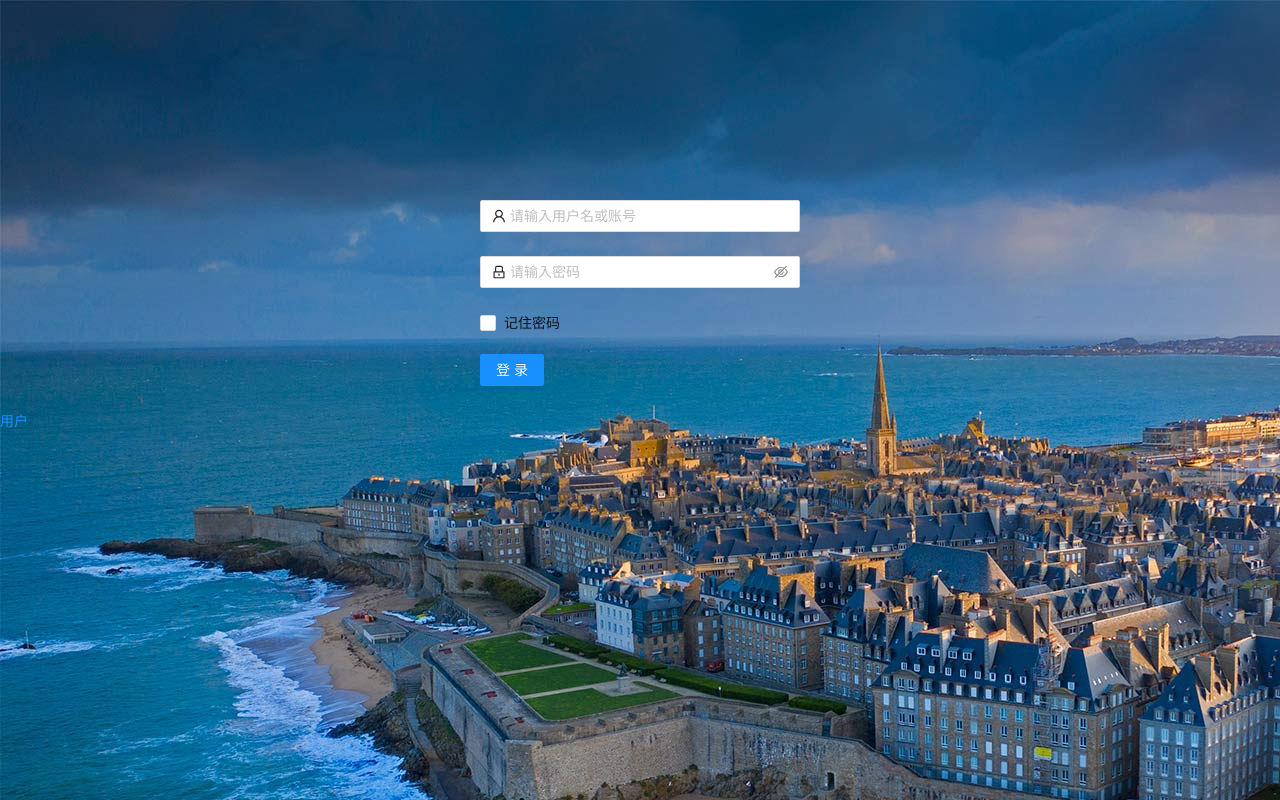
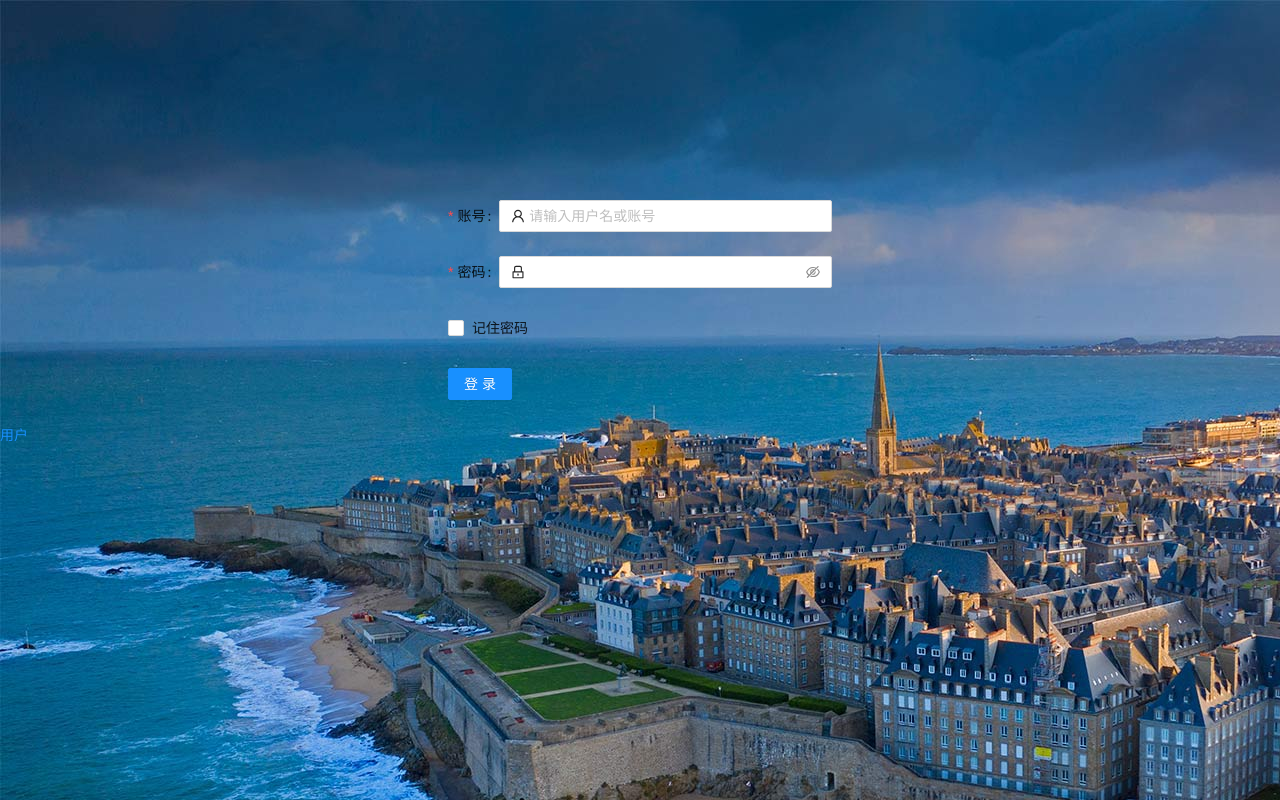
Before and after one commit to DogHuan/react-admin-system, a React (Create React App) app in the folder admin-system/: page /login in a window 1280 px wide. Built offline with nearby package versions, Linux system fonts and the light colour scheme.

Commit message:
基础表单校验的添加login

```diff
--- a/admin-system/src/Login/index.css
+++ b/admin-system/src/Login/index.css
@@ -9,6 +9,6 @@
    padding-top: 200px;
 }
 .loginForm .login-form{
-    margin: 0 auto;
-    width: 25%;
+    margin:auto;
+    width: 30%;
 }
--- a/admin-system/src/Login/index.js
+++ b/admin-system/src/Login/index.js
@@ -5,6 +5,7 @@ import { UserOutlined, LockOutlined } from '@ant-design/icons';
 import cookie from 'react-cookies'
 import './index.css'
 import mainMenu from "../MainMenu";
+
 export default class Login extends Component {
   constructor(props) {
     super(props)
@@ -63,7 +64,7 @@ export default class Login extends Component {
           cookie.save({
             username: formData.username,
             role: result?.data?.role,
-            token:result?.data?.token
+            token: result?.data?.token
           })
         }
         // 当一个路由点击多次，将会出现警告，使用replace，这样会替换历史记录中上一次相同路由记录，
@@ -80,14 +81,18 @@ export default class Login extends Component {
   }
 
   //为密码加密
-  handleChangePassword =(e)=>{
-    console.log("密码",e);
+  handleChangePassword = (e) => {
+    console.log("密码", e);
   }
 
   render() {
-    //给form表单添加表单验证，使用validatemessages属性
+
+    //form表单校验方法1、使用validatemessages属性统一校验，先定义类型，再设置校验属性，属性值以及提示信息
+    //具体属性和属性值参考antd的validateMessages属性对应的GitHub上的代码
     const validateMessages = {
-
+      string: {
+        range: "${label} 必须在 ${min} 到 ${max} 之间",
+      },
     }
 
     return (
@@ -97,6 +102,7 @@ export default class Login extends Component {
           <Form className="login-form" ref={this.formRef} validateMessages={validateMessages}>
             <Form.Item
               name="username"
+              label="账号"
               //约束规则，rules
               rules={[
                 {
@@ -110,28 +116,39 @@ export default class Login extends Component {
             </Form.Item>
             <Form.Item
               name="password"
+              label="密码"
               rules={[
                 {
                   required: true,
                   message: '请输入你的密码！',
                 },
+                {
+                  type: 'string',
+                  min: 2,
+                  max: 10,
+                }
+                //form表单校验方法2、逐个添加校验属性和属性值
+                // {
+                //   min: 4,
+                //   message: '密码必须不小于4位！',
+                // },
+                // {
+                //   max: 12,
+                //   message: '密码必须不大于12位！',
+                // },
               ]}
             >
               <Input.Password
                 prefix={<LockOutlined />}
-                type="password"
-                placeholder="请输入密码"
                 onChange={this.handleChange}
               />
             </Form.Item>
-            <Form.Item name="remember" valuePropName="checked" noStyle>
+            <Form.Item name="remember" valuePropName="checked">
               <Checkbox onChange={this.handleChangePassword} >
                 记住密码
-                </Checkbox>
+              </Checkbox>
             </Form.Item>
-            <Form.Item style={{
-              paddingTop: 20
-            }}>
+            <Form.Item>
               <Button type="primary" htmlType="submit" onClick={this.handleSumit} >
                 登录
               </Button>
```
